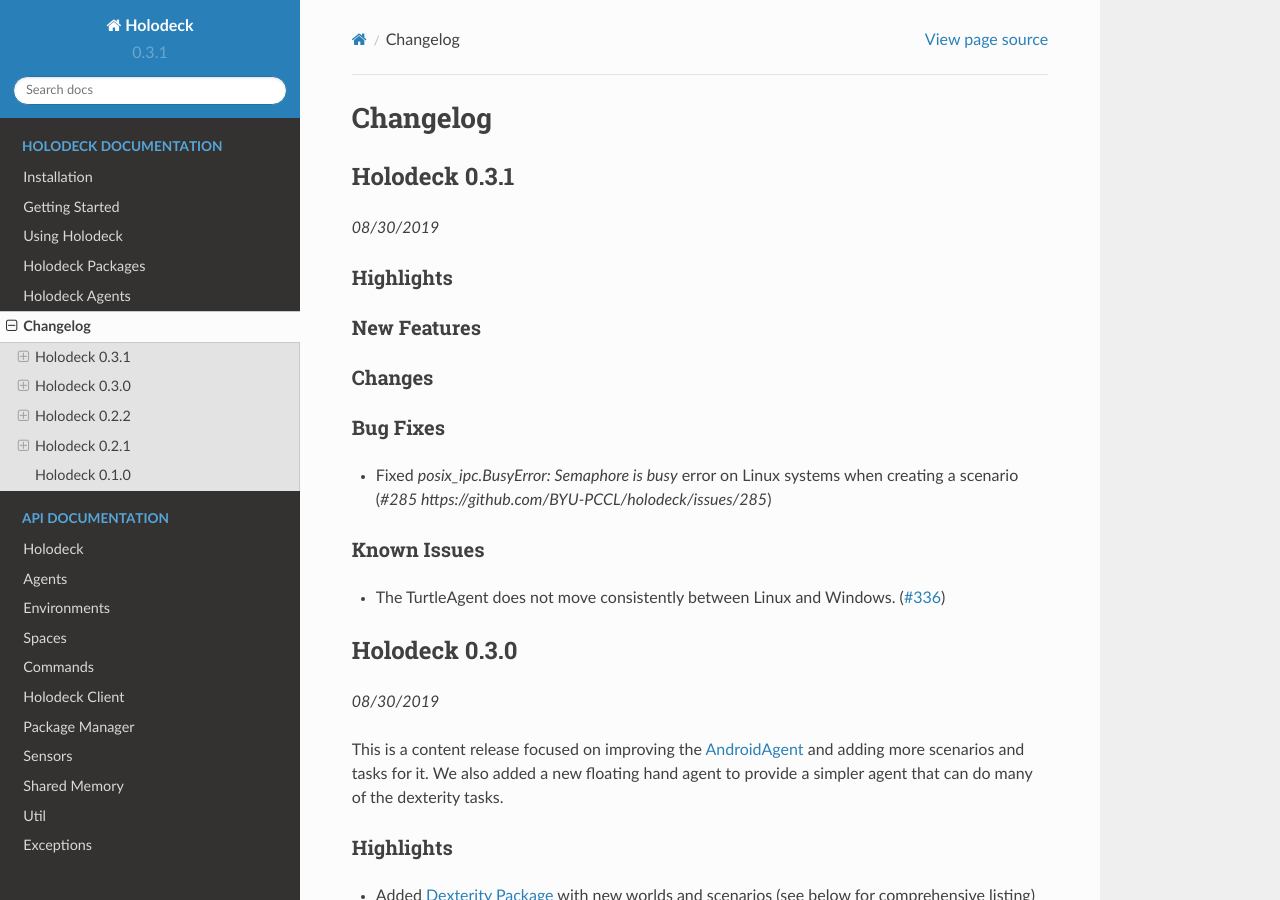
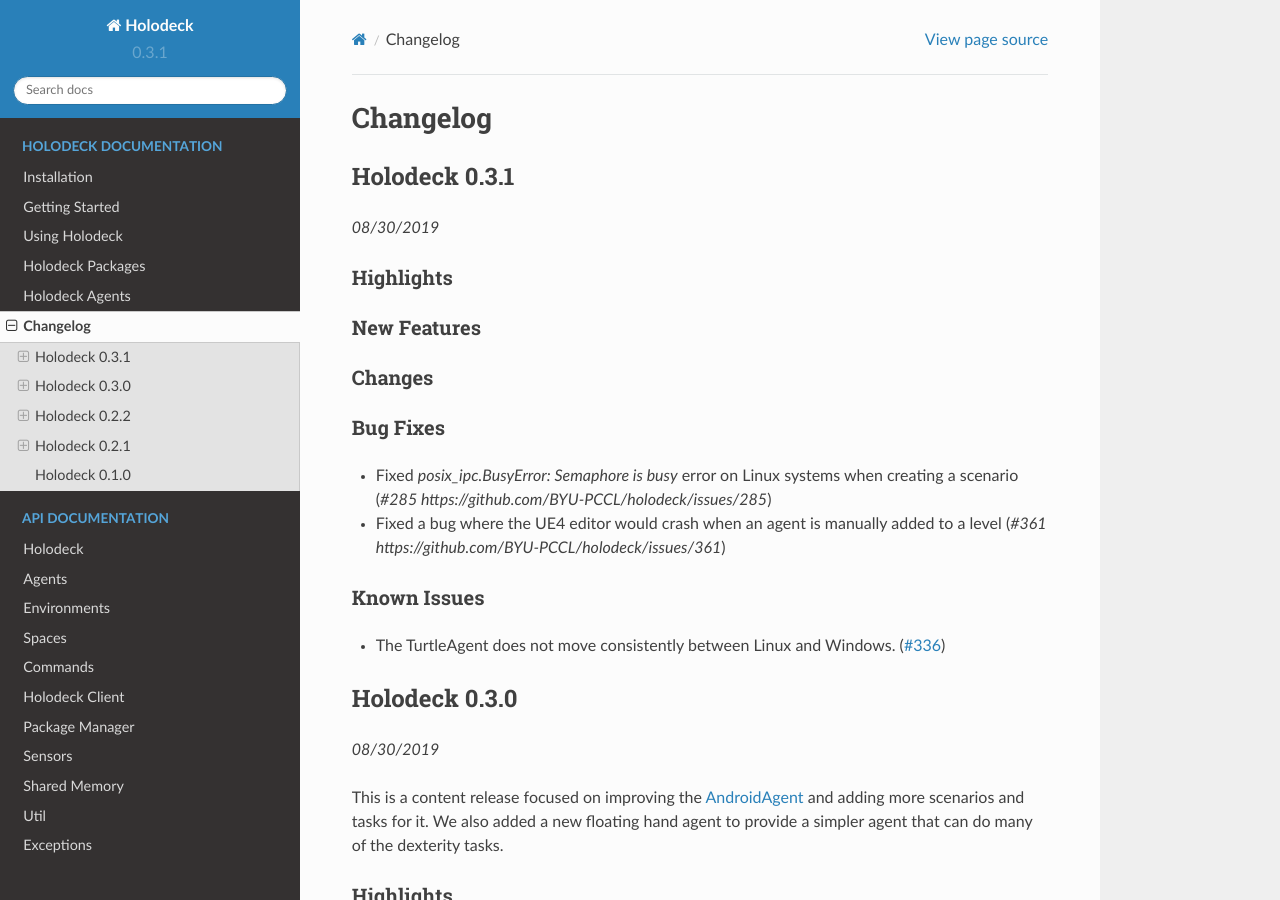
Before and after one commit to BYU-PCCL/holodeck, a Sphinx documentation site: the page built from docs/changelog/changelog.rst, in a window 1280 px wide and 900 px high. Built offline with Sphinx 7.4.7 and the Read the Docs theme 2.0.0, drawn with Linux system fonts in a browser that asks for light colours; formulas are drawn with MathJax 3.

Commit message:
Added editor crash bug fix to changelog

```diff
--- a/docs/changelog/changelog.rst
+++ b/docs/changelog/changelog.rst
@@ -32,6 +32,9 @@
 - Fixed `posix_ipc.BusyError: Semaphore is busy` error on Linux systems when
   creating a scenario
   (`#285 https://github.com/BYU-PCCL/holodeck/issues/285`)
+- Fixed a bug where the UE4 editor would crash when an agent is manually added
+  to a level
+  (`#361 https://github.com/BYU-PCCL/holodeck/issues/361`)
 
 Known Issues
 ~~~~~~~~~~~~
```
